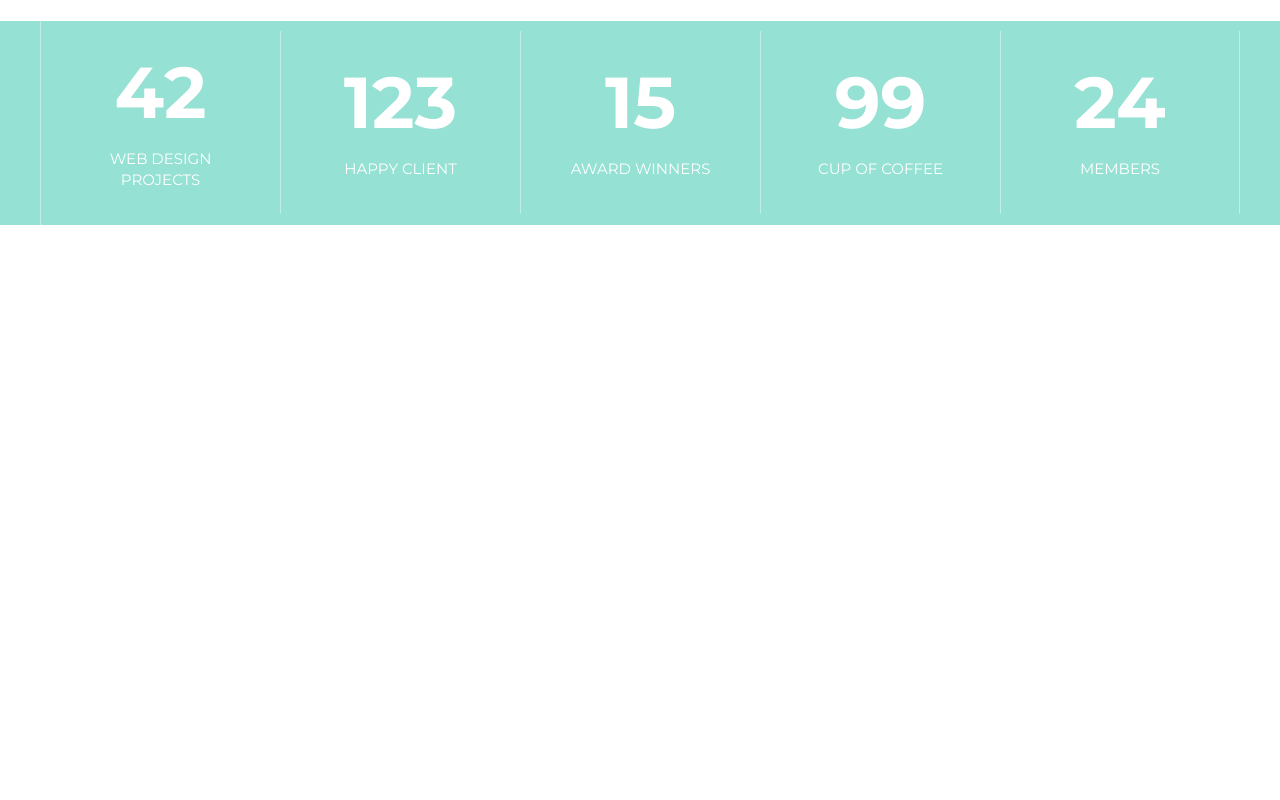
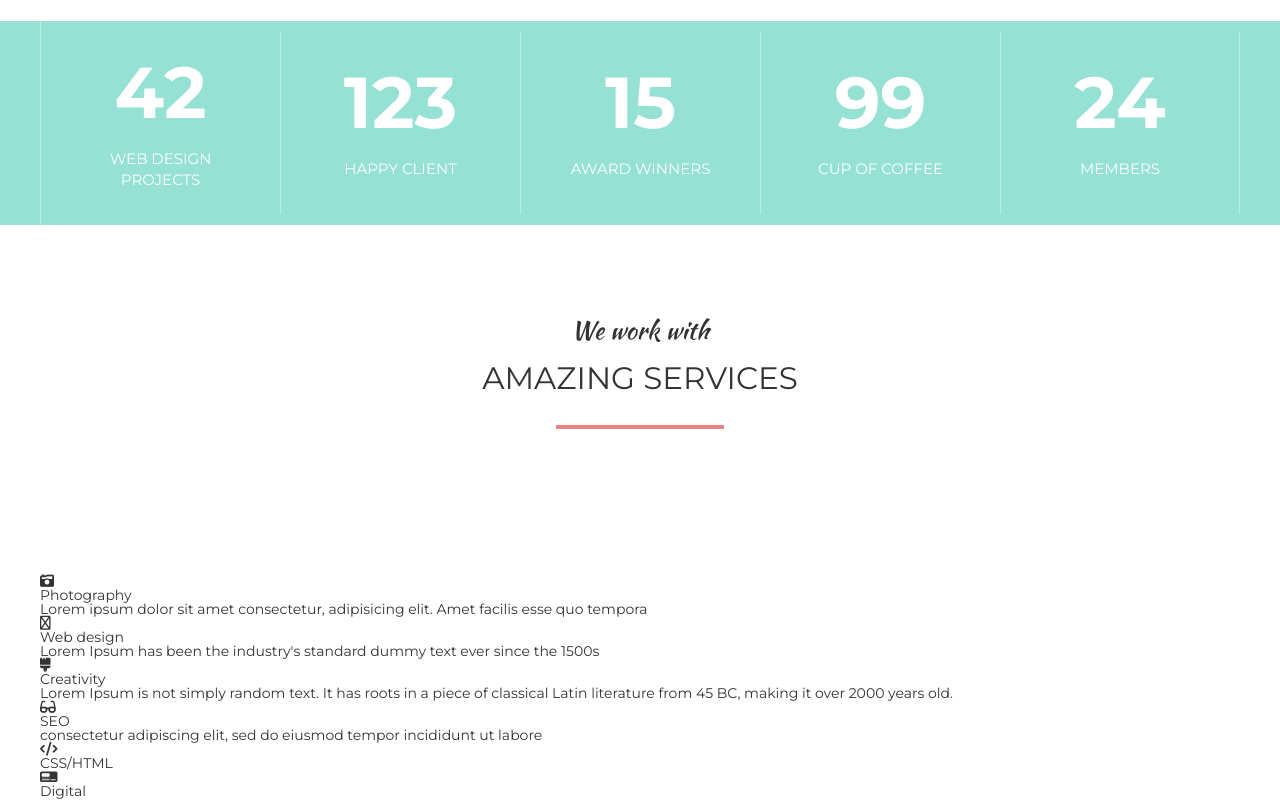
Before and after one commit to TranDangKhoi/mogo-project, a React (Create React App) app in the folder mogo-project/: page /#/ in a window 1280 px wide. Shown: the part 1687-2487 px from the top of the page. Before the commit the page ends 1912 px from the top, so only its background shows below. Built offline with nearby package versions, Linux system fonts and the light colour scheme.

Commit message:
:+1:: Remove package outside the projects and re-arrange files

```diff
--- a/mogo-project/src/components/aboutus/AboutUs.js
+++ b/mogo-project/src/components/aboutus/AboutUs.js
@@ -8,9 +8,9 @@ const AboutUs = () => {
       {AboutUsData.length > 0 &&
         AboutUsData.map((item) => (
           <div className="about-item" key={item.id}>
-            <img src={item.src} alt="" className="about-img" />
+            <img src={item.src} alt="Images" className="about-img" />
             <div className="about-content">
-              <i className={item.icon}></i>
+              <i className={`${item.icon} about-icon`}></i>
               <span className="about-title">{item.content}</span>
             </div>
           </div>
--- a/mogo-project/src/components/aboutus/AboutUsData.js
+++ b/mogo-project/src/components/aboutus/AboutUsData.js
@@ -5,19 +5,19 @@ export const AboutUsData = [
   {
     id: 1,
     src: AboutUs1,
-    icon: "fa-solid fa-bolt about-icon",
+    icon: "fa-solid fa-bolt",
     content: "Energetic",
   },
   {
     id: 2,
     src: AboutUs2,
-    icon: "fa-solid fa-heart about-icon",
+    icon: "fa-solid fa-heart",
     content: "Joy",
   },
   {
     id: 3,
     src: AboutUs3,
-    icon: "fa-brands fa-pagelines about-icon",
+    icon: "fa-brands fa-pagelines",
     content: "Environmental",
   },
 ];
--- /dev/null
+++ b/mogo-project/src/components/services/Services.js
@@ -0,0 +1,21 @@
+import React from "react";
+import { ServicesData } from "./ServicesData";
+
+const Services = () => {
+  return (
+    <div className="service-list">
+      {ServicesData.length > 0 &&
+        ServicesData.map((item) => (
+          <div className="service-item" key={item.id}>
+            <i className={`${item.icon} service-icon`}></i>
+            <div className="service-item-info">
+              <h3 className="service-item-title">{item.title}</h3>
+              <p className="service-item-desc">{item.description}</p>
+            </div>
+          </div>
+        ))}
+    </div>
+  );
+};
+
+export default Services;
--- /dev/null
+++ b/mogo-project/src/components/services/ServicesData.js
@@ -0,0 +1,44 @@
+export const ServicesData = [
+  {
+    id: 1,
+    icon: "fa-solid fa-camera-retro",
+    title: "Photography",
+    description:
+      "Lorem ipsum dolor sit amet consectetur, adipisicing elit. Amet facilis esse quo tempora",
+  },
+  {
+    id: 2,
+    icon: "fa-regular fa-camera-retro",
+    title: "Web design",
+    description:
+      "Lorem Ipsum has been the industry's standard dummy text ever since the 1500s",
+  },
+  {
+    id: 3,
+    icon: "fa-solid fa-brush",
+    title: "Creativity",
+    description:
+      "Lorem Ipsum is not simply random text. It has roots in a piece of classical Latin literature from 45 BC, making it over 2000 years old.",
+  },
+  {
+    id: 4,
+    icon: "fa-solid fa-glasses",
+    title: "SEO",
+    description:
+      "consectetur adipiscing elit, sed do eiusmod tempor incididunt ut labore",
+  },
+  {
+    id: 5,
+    icon: "fa-solid fa-code",
+    title: "CSS/HTML",
+    content:
+      "ipsum dolor sit amet, consectetur adipiscing elit, sed do eiusmod tempor",
+  },
+  {
+    id: 6,
+    icon: "fa-solid fa-tachograph-digital",
+    title: "Digital",
+    content:
+      "incididunt ut labore et dolore magna aliqua. Ut enim ad minim veniam, quis nostrud exercitation",
+  },
+];
--- /dev/null
+++ b/mogo-project/src/components/services/services.scss
@@ -0,0 +1 @@
+@import "../../helper/styles";
--- a/mogo-project/src/pages/homepage/Homepage.js
+++ b/mogo-project/src/pages/homepage/Homepage.js
@@ -3,6 +3,7 @@ import AboutUs from "../../components/aboutus/AboutUs";
 import Analytics from "../../components/analytics/Analytics";
 import Container from "../../components/container/Container";
 import Paragraph from "../../components/paragraph/Paragraph";
+import Services from "../../components/services/Services";
 
 const Homepage = () => {
   return (
@@ -17,6 +18,13 @@ const Homepage = () => {
         <AboutUs></AboutUs>
       </Container>
       <Analytics></Analytics>
+      <Container>
+        <Paragraph
+          caption={"We work with"}
+          title={"Amazing Services"}
+        ></Paragraph>
+        <Services></Services>
+      </Container>
     </>
   );
 };
--- a/package.json
+++ /dev/null
@@ -1,6 +0,0 @@
-{
-  "dependencies": {
-    "node-sass": "^7.0.3",
-    "sass": "^1.55.0"
-  }
-}
```
Also changed, not shown: 1 other file (tests, documents, lock files or other folders).
